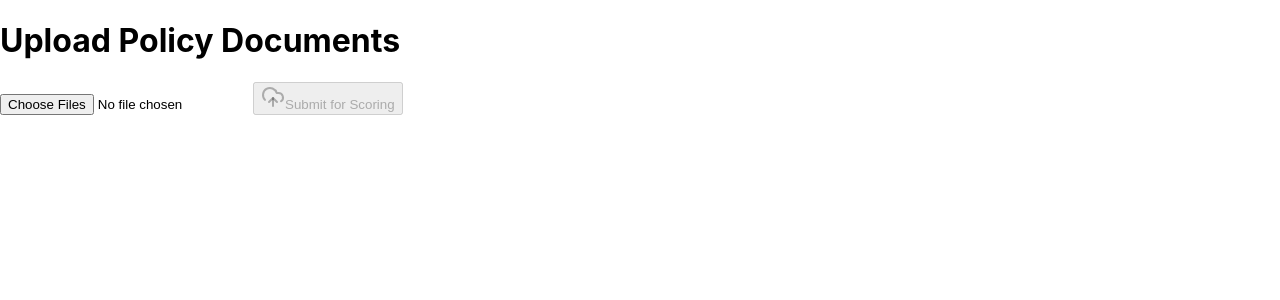
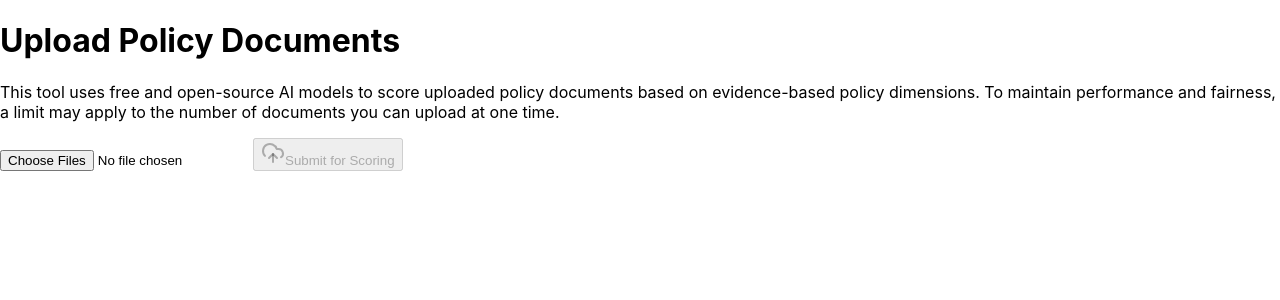
Before and after one commit to steflangehennig/policy-scoring-dashboard, a React (Create React App) app: page / in a window 1280 px wide. Shown: the top 300 px of the page. Built offline with nearby package versions, Linux system fonts and the light colour scheme.

Commit message:
update tailwind config

```diff
--- a/src/App.js
+++ b/src/App.js
@@ -2,21 +2,23 @@ import React, { useState, useRef } from "react";
 import { UploadCloud, Loader2, Download, AlertTriangle } from "lucide-react";
 import html2canvas from "html2canvas";
 import { Radar, RadarChart, PolarGrid, PolarAngleAxis, PolarRadiusAxis, ResponsiveContainer } from "recharts";
+
 const Card = ({ children, className = "" }) => (
   <div className={`bg-white shadow rounded-lg ${className}`}>{children}</div>
 );
+
 const CardContent = ({ children, className = "" }) => (
   <div className={`p-4 ${className}`}>{children}</div>
 );
+
 const Button = ({ children, className = "", ...props }) => (
   <button
-    className={`px-4 py-2 rounded font-medium ${className}`}
+    className={`px-4 py-2 rounded font-medium transition-colors ${className}`}
     {...props}
   >
     {children}
   </button>
 );
-
 
 export default function PolicyScoringDashboard() {
   const [selectedFiles, setSelectedFiles] = useState([]);
@@ -97,7 +99,11 @@ export default function PolicyScoringDashboard() {
       <div className="max-w-4xl mx-auto space-y-8">
         <Card className="shadow-2xl rounded-2xl">
           <CardContent className="p-6">
-            <h1 className="text-2xl font-bold text-gray-800 mb-4">Upload Policy Documents</h1>
+            <h1 className="text-2xl font-bold text-gray-800 mb-2">Upload Policy Documents</h1>
+            <p className="text-sm text-gray-600 mb-4">
+              This tool uses free and open-source AI models to score uploaded policy documents based on evidence-based policy dimensions.
+              To maintain performance and fairness, a limit may apply to the number of documents you can upload at one time.
+            </p>
             <input
               type="file"
               multiple
@@ -148,7 +154,7 @@ export default function PolicyScoringDashboard() {
                         <td className="px-4 py-2">{scores.Alternatives}</td>
                         <td className="px-4 py-2">{scores.Implementation}</td>
                         <td className="px-4 py-2">
-                          <Button onClick={() => setSelectedRadar({ fileName, scores })} size="sm" className="text-xs bg-blue-600 text-white hover:bg-blue-700">
+                          <Button onClick={() => setSelectedRadar({ fileName, scores })} className="text-xs bg-blue-600 text-white hover:bg-blue-700">
                             Radar
                           </Button>
                         </td>
```
